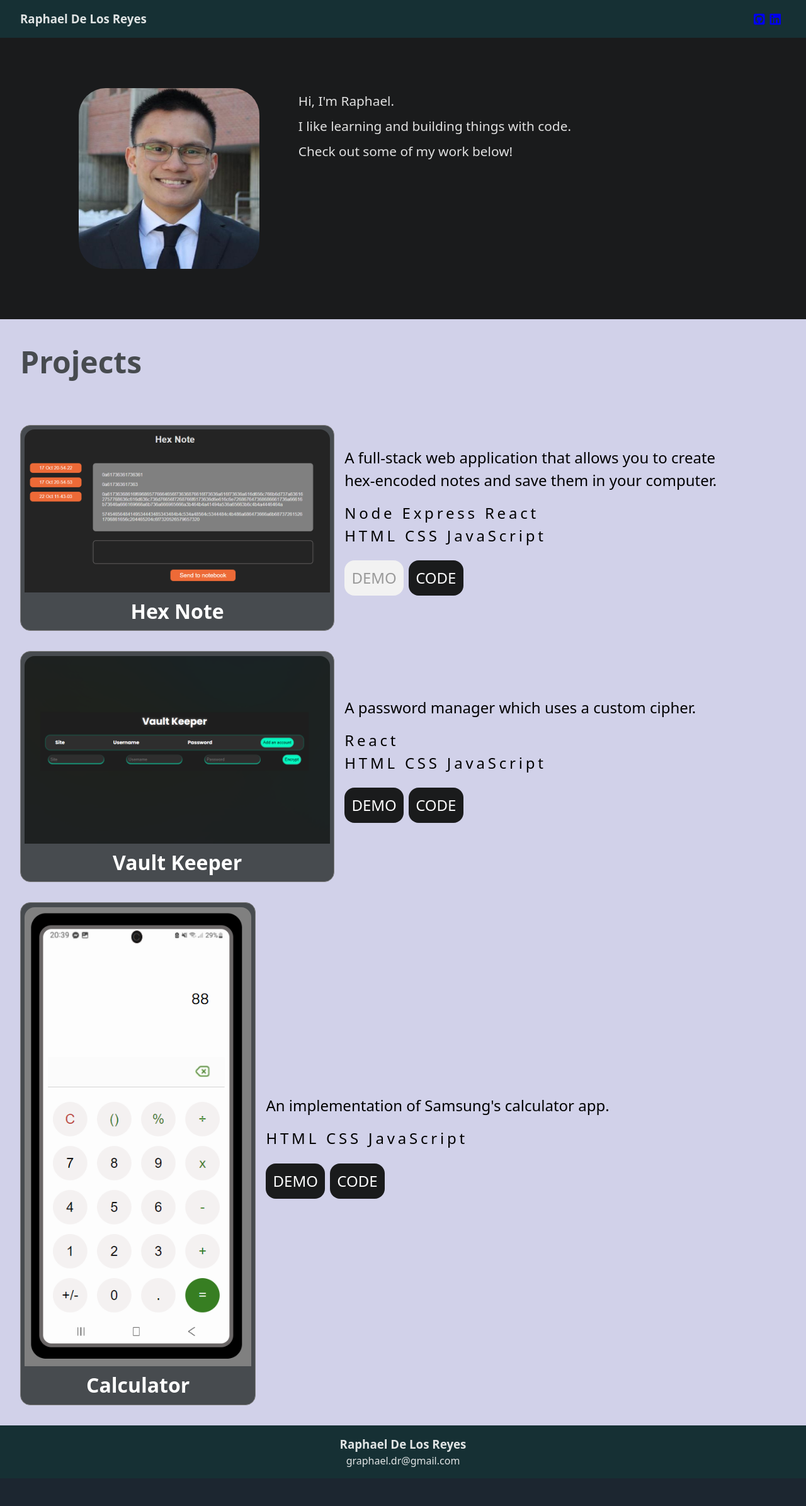
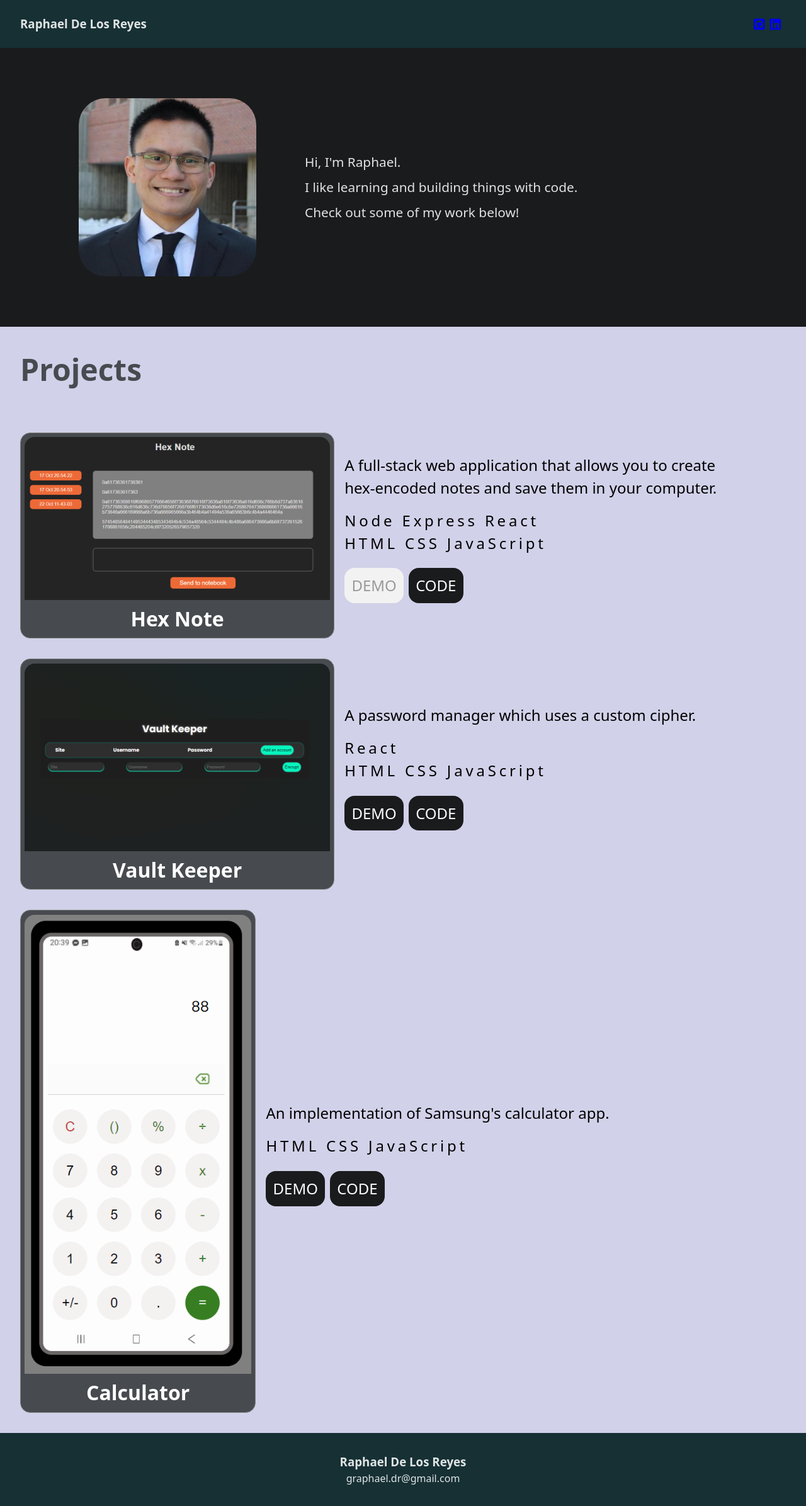
Before and after one commit to RD2P/RD2P.github.io, a React (Vite) app: page / in a window 1280 px wide. Shown: the whole page at 63% size. Before the commit the page ends 2348 px from the top, so only its background shows below. Built offline with nearby package versions, Linux system fonts and the light colour scheme.

Commit message:
Updated layout

```diff
--- a/src/components/Footer.jsx
+++ b/src/components/Footer.jsx
@@ -2,12 +2,14 @@ import '../styles/footer.css'
 
 const Footer = () => {
   return(
-    <div className="container">
-      <footer className="footer">
-        <h3>Raphael De Los Reyes</h3>
-        <p>graphael.dr@gmail.com</p>
-      </footer>
-    </div>
+    <footer className="footer">
+      <div className="container">
+        <div className="footer__wrapper">
+          <h3>Raphael De Los Reyes</h3>
+          <p>graphael.dr@gmail.com</p>
+        </div>
+      </div>
+    </footer>
   )
 }
 
--- a/src/components/NavBar.jsx
+++ b/src/components/NavBar.jsx
@@ -3,6 +3,8 @@ import '../styles/navbar.css'
 const NavBar = () => {
   return (
       <nav className="navbar">
+        <div className="container">
+          <div className="navbar__wrapper">
             <h3 className="navbar__title">Raphael De Los Reyes</h3>
             <div className="navbar__icons">
               <a href="https://github.com/RD2P" className="navbar__icon">
@@ -12,6 +14,8 @@ const NavBar = () => {
                 <i className="fa-brands fa-linkedin  fa-lg" ></i>
               </a>
             </div>
+          </div>
+        </div>
       </nav>
   )
 };
--- a/src/components/Note.jsx
+++ /dev/null
@@ -1,9 +0,0 @@
-const Note = () => {
-  return(
-    <div className="container">
-      <p className="note">Thank you for visiting! This page is still under construction and will continue to get better each day.</p>
-  </div>
-  )
-}
-
-export default Note
--- a/src/styles/footer.css
+++ b/src/styles/footer.css
@@ -1,13 +1,12 @@
-.footer--wrapper {
-  background-color: var(--primary);
+.footer {
+  background-color: var(--clr-primary);
 }
 
-.footer {
-  background-color: var(--clr-primary);
+.footer__wrapper {
   display: flex;
   align-items: center;
   justify-content: center;
   flex-direction: column;
-  padding: 1rem 0;
+  padding: 2rem 0;
   margin-top: 2rem;
 }
--- a/src/styles/hero.css
+++ b/src/styles/hero.css
@@ -1,12 +1,13 @@
 .hero {
   background-color: var(--clr-neut);
-  align-items: center;
-  padding: 5rem 5vw;
-  gap: 1rem;
+
 }
 
 .hero__wrapper {
   display: flex;
+  align-items: center;
+  padding: 5rem 5vw;
+  gap: 1rem;
 }
 
 .hero__image {
--- a/src/styles/navbar.css
+++ b/src/styles/navbar.css
@@ -1,17 +1,13 @@
 .navbar {
   background-color: var(--clr-primary);
+}
+
+.navbar__wrapper {
   display: flex;
   align-items: center;
   justify-content: space-between;
-  padding: 1rem 2rem;
+  padding: 1.5rem 2rem;
 }
-
-/* .navbar--title {
-
-} */
-
-/* .navbar--icons {
-} */
 
 .navbar__icon {
   margin-right: 0.5rem;
```
Lines whose indentation alone changed are shown as unchanged.
